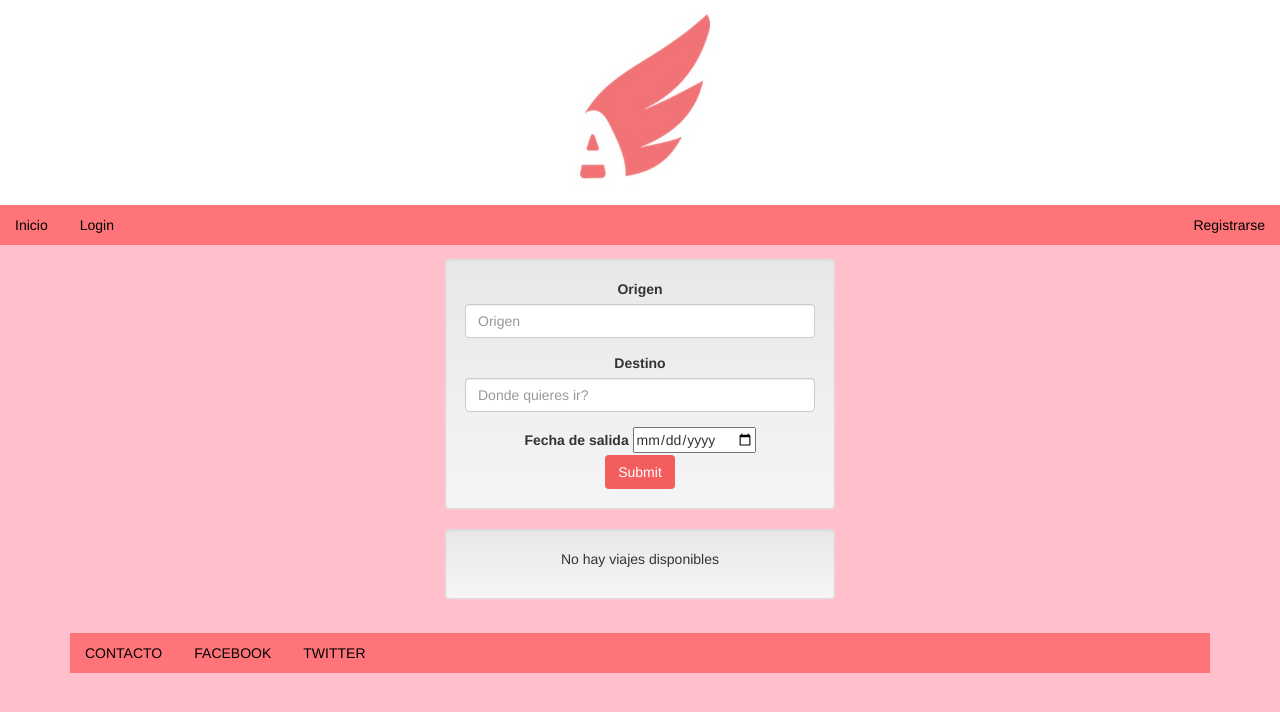
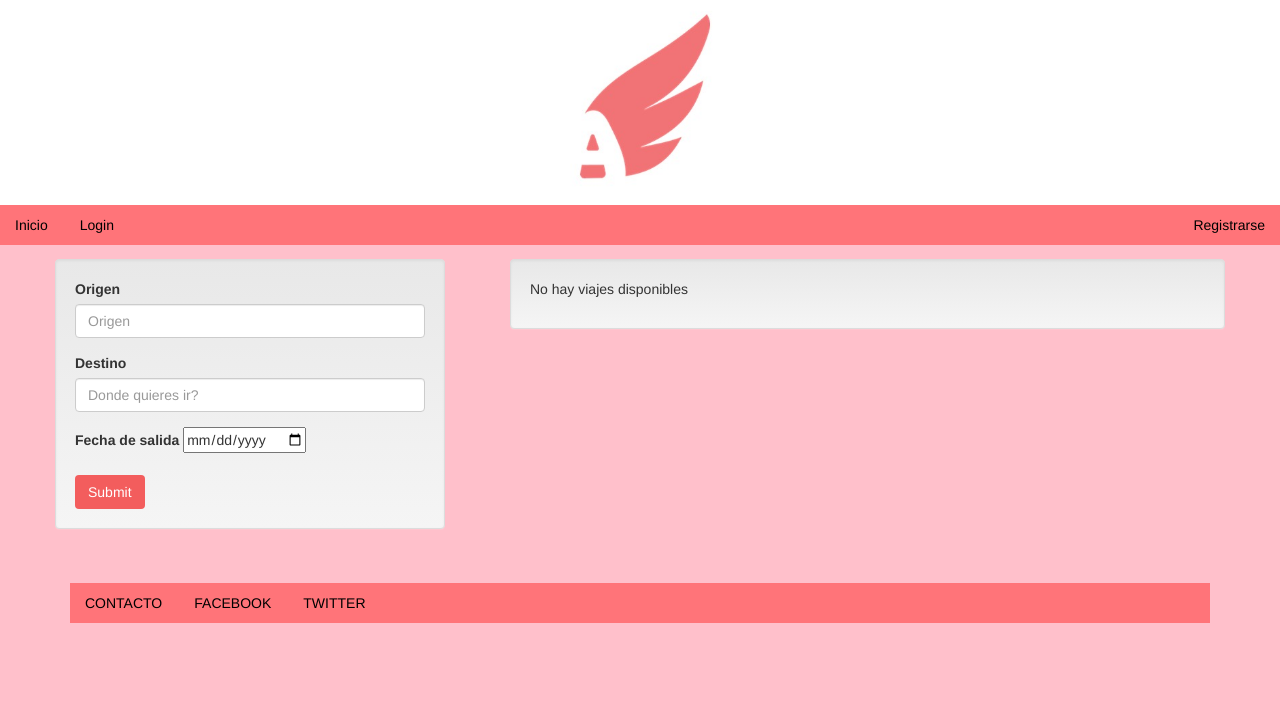
Before and after one commit to bencian/Ingenieria2, a PHP site: page / in a window 1280 px wide. Shown: the top 712 px of the page. Run offline with PHP 8.4, Linux system fonts and the light colour scheme; some libraries are stand-ins or nearby versions.

```diff
--- a/templates/index.html.twig
+++ b/templates/index.html.twig
@@ -17,10 +17,10 @@
 </nav>
 
 <div class="container">
-
-<div id="buscador">
+	<div class="row row-list">
+		<div id="buscador" class="col-xs-4 col-md-4 col-lg-4">
 			<div class="row" >
-<div class="col-sm-4 col-sm-offset-4 text-center well">
+				<div class="col-sm-12 col-sm-offset-12 pull-right well">
 					<form id="buscador">
 						<div class="form-group">
 							<label for="exampleInputPassword1">Origen</label>
@@ -34,24 +34,19 @@
 							<label for="exampleCheck1">Fecha de salida</label>
 							<input type="date" class="form-check-input" id="salida" required>
 						</div>
-  <cr>
+						<br>
 						<button type="submit" class="btn btn-primaryPink">Submit</button>
 					</form>
 				</div>
 			</div>
 		</div>
-
-
-
-<div id="viajes_actuales">
+		<div id="viajes_actuales" class="col-xs-8 col-md-8 col-lg-8">
 			<div class="row">
-<div class="col-sm-4 col-sm-offset-4 text-center well">
-	<p>
-	No hay viajes disponibles
-	</p>
+				<div class="col-sm-11 col-sm-offset-11 pull-right well">
+					<p>	No hay viajes disponibles	</p>
 				</div>
 			</div>
-
 		</div>
-<cr>
+	</div>
+	<br>
 {% endblock %}
```
Lines whose indentation alone changed are shown as unchanged.
